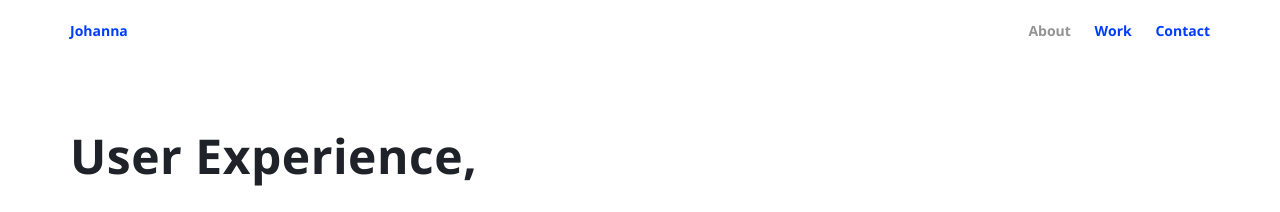
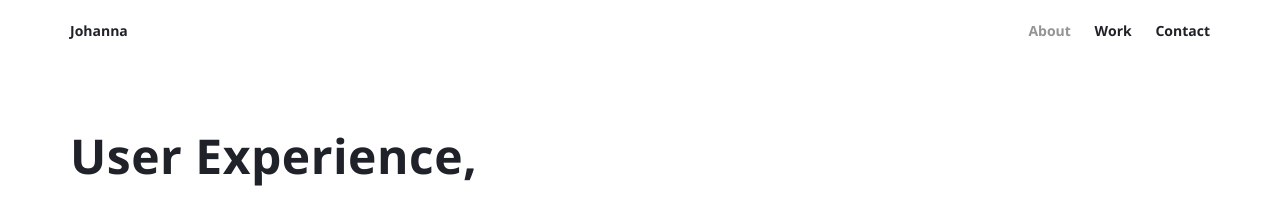
Before and after one commit to Batjohe/dahlroosjohanna.com, a Jekyll site: the page built from index.html, in a window 1280 px wide. Shown: the top 212 px of the page. Built offline with Jekyll 4.4.1, drawn with Linux system fonts in a browser that asks for light colours.

Commit message:
fix em link colors

```diff
--- a/_sass/header.sass
+++ b/_sass/header.sass
@@ -11,12 +11,11 @@
 
   font-weight: 700
 
-  > nav
-    > a
-      margin-right: 20px
+  a
+    margin-right: 20px
+    color: #1f2228
 
-      &.active
-        color: #949494
-
-      &:last-of-type
-        margin-right: 0
+    &.active
+      color: #949494
+    &:last-of-type
+      margin-right: 0
```
